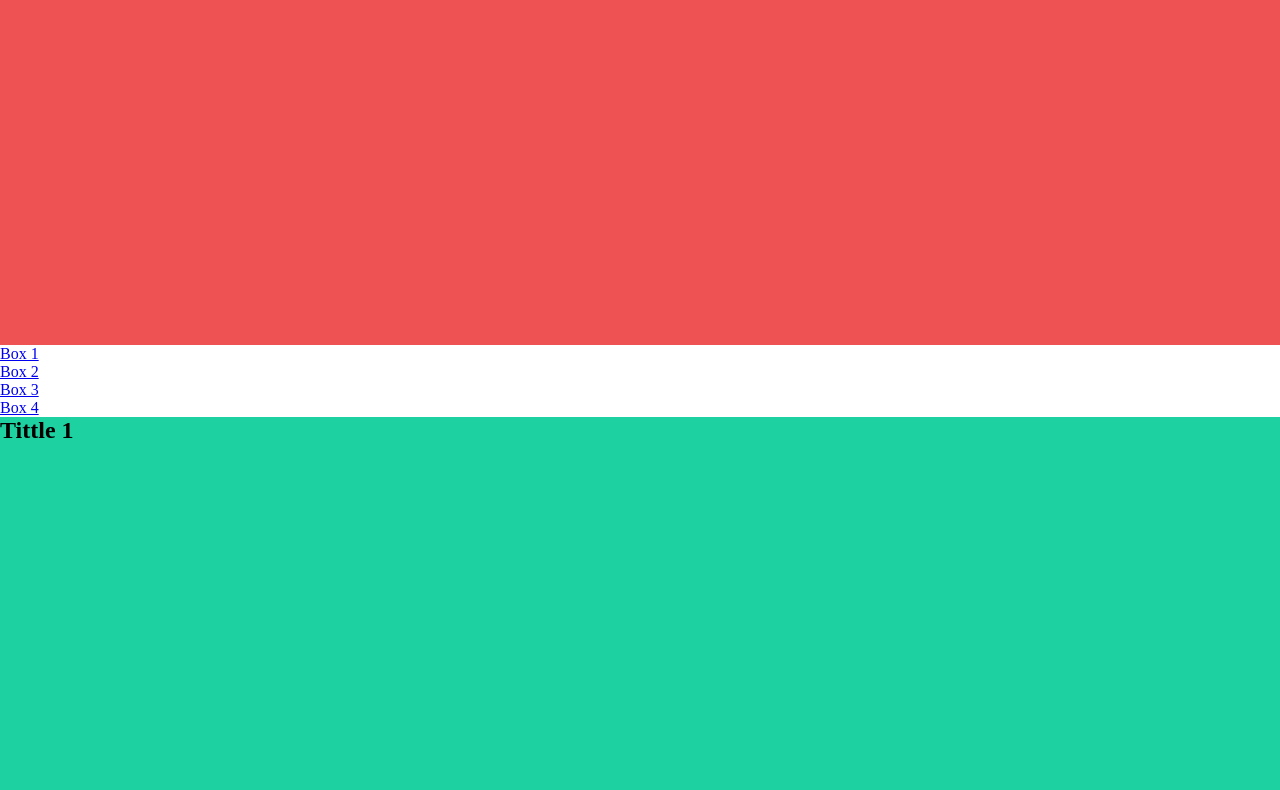
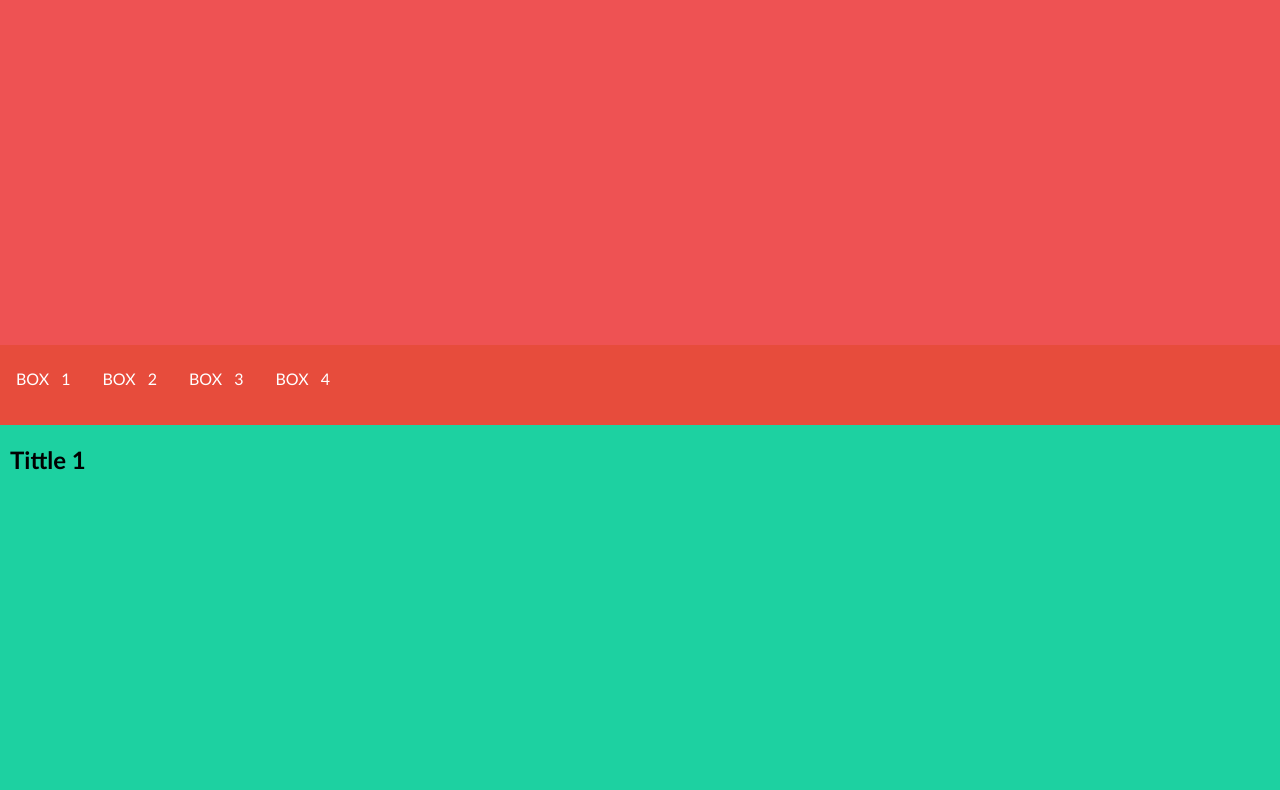
Before and after one commit to evertonfxavier/positionsmooth, a plain HTML site: page index.html in a window 1280 px wide. Shown: the part 375-1165 px from the top of the page. Drawn offline with Linux system fonts and the light colour scheme.

Commit message:
quase pronto

```diff
--- a/style.css
+++ b/style.css
@@ -1,6 +1,7 @@
 * {
 	margin: 0;
 	padding: 0;
+	font-family: "Trebuchet MS", Helvetica, sans-serif;
 }
 
 html {
@@ -23,6 +24,33 @@ header {
 nav {
 	position: sticky;
 	top: 0;
+}
+
+ul {
+	list-style-type: none;
+	background-color: #e74c3c;
+	width: 100%;
+	height: 10vh;
+	float: left;
+
+}
+
+ul li {
+	float: left;
+}
+
+ul a {
+	text-decoration: none;
+	text-transform: uppercase;
+	display: block;
+	padding: 1em;
+	line-height: 2.2em;
+	color: #fff;
+	word-spacing: 8px;
+}
+
+ul a:hover {
+	color: #000;
 }
 
 
@@ -48,3 +76,9 @@ nav {
 #box4 {
 	background-color: #576574;
 }
+
+h2 {
+	/*border: 1px solid red;*/
+	padding-top: 100px;
+	padding-left: 10px;
+}
```
